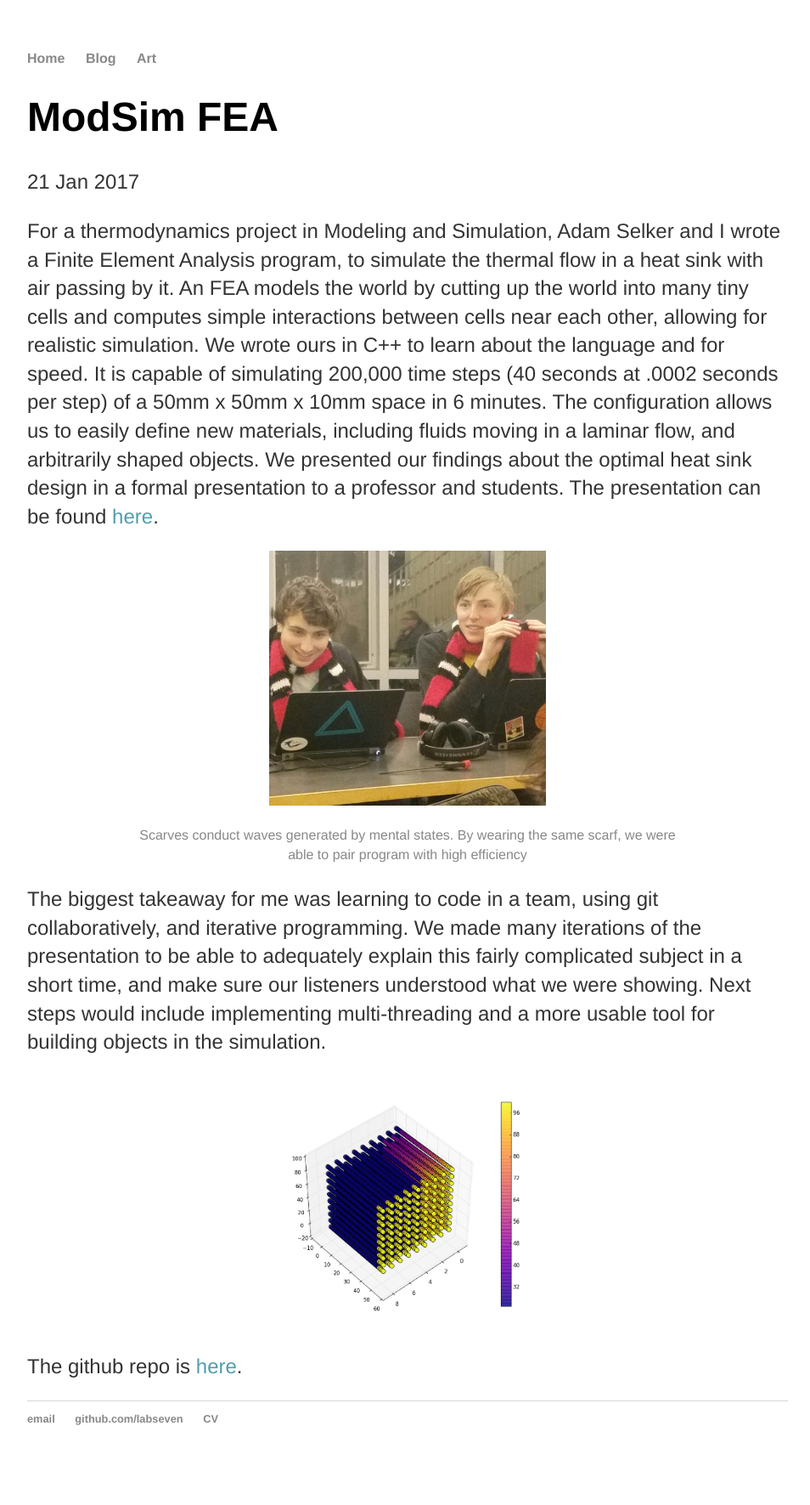
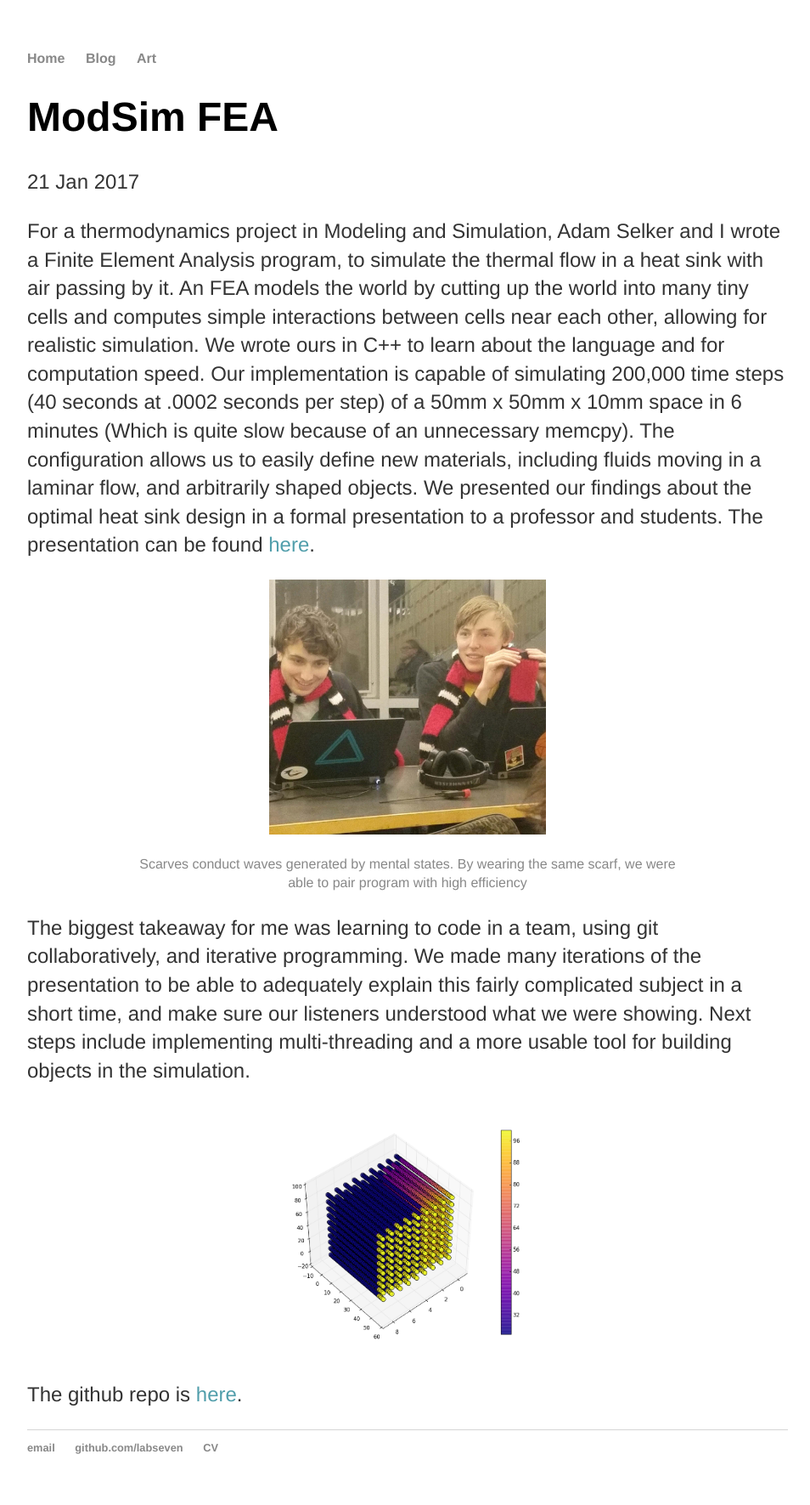
Before and after one commit to labseven/labseven.github.io, a Jekyll site: the page built from _posts/2017-01-21-Modsim-FEA.md, in a window 1280 px wide. Shown: the whole page at 85% size, without its empty margins (160-1114 px from the left). Built offline with Jekyll 4.4.1, drawn with Linux system fonts in a browser that asks for light colours; nearby versions of some CDN libraries; before the commit the page ends 1737 px from its top, so only the background shows below that.

Commit message:
Touch up FEA post

```diff
--- a/_posts/2017-01-21-Modsim-FEA.md
+++ b/_posts/2017-01-21-Modsim-FEA.md
@@ -3,13 +3,13 @@ layout: post
 title: "ModSim FEA"
 date: 2017-01-21
 ---
-For a thermodynamics project in Modeling and Simulation, Adam Selker and I wrote a Finite Element Analysis program, to simulate the thermal flow in a heat sink with air passing by it. An FEA models the world by cutting up the world into many tiny cells and computes simple interactions between cells near each other, allowing for realistic simulation. We wrote ours in C++ to learn about the language and for speed. It is capable of simulating 200,000 time steps (40 seconds at .0002 seconds per step) of a 50mm x 50mm x 10mm space in 6 minutes. The configuration allows us to easily define new materials, including fluids moving in a laminar flow, and arbitrarily shaped objects. We presented our findings about the optimal heat sink design in a formal presentation to a professor and students. The presentation can be found [here](https://goo.gl/PJpgE8 "FEA Presentation").
+For a thermodynamics project in Modeling and Simulation, Adam Selker and I wrote a Finite Element Analysis program, to simulate the thermal flow in a heat sink with air passing by it. An FEA models the world by cutting up the world into many tiny cells and computes simple interactions between cells near each other, allowing for realistic simulation. We wrote ours in C++ to learn about the language and for computation speed. Our implementation is capable of simulating 200,000 time steps (40 seconds at .0002 seconds per step) of a 50mm x 50mm x 10mm space in 6 minutes (Which is quite slow because of an unnecessary memcpy). The configuration allows us to easily define new materials, including fluids moving in a laminar flow, and arbitrarily shaped objects. We presented our findings about the optimal heat sink design in a formal presentation to a professor and students. The presentation can be found [here](https://goo.gl/PJpgE8 "FEA Presentation").
 
 ![Pair Programming]({{ site.url }}/assets/adamadam.jpg "Pair Programming")
 
 > Scarves conduct waves generated by mental states. By wearing the same scarf, we were able to pair program with high efficiency
 
-The biggest takeaway for me was learning to code in a team, using git collaboratively, and iterative programming. We made many iterations of the presentation to be able to adequately explain this fairly complicated subject in a short time, and make sure our listeners understood what we were showing. Next steps would include implementing multi-threading and a more usable tool for building objects in the simulation.
+The biggest takeaway for me was learning to code in a team, using git collaboratively, and iterative programming. We made many iterations of the presentation to be able to adequately explain this fairly complicated subject in a short time, and make sure our listeners understood what we were showing. Next steps include implementing multi-threading and a more usable tool for building objects in the simulation.
 
 ![feaOutput]({{ site.url }}/assets/modsimFEABlock.png)
 
```
